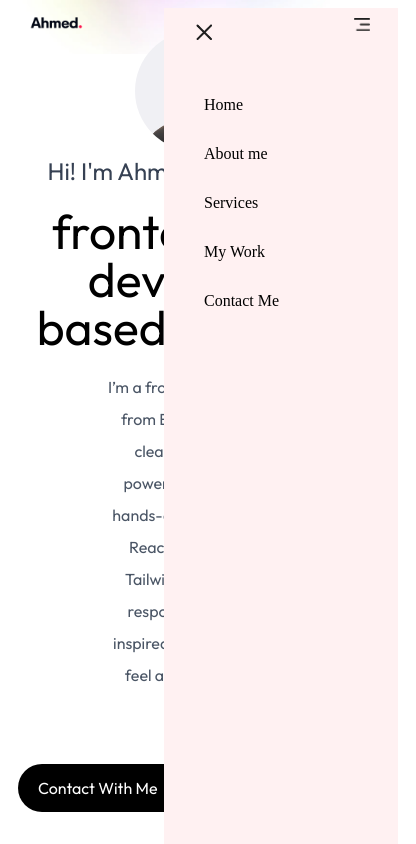
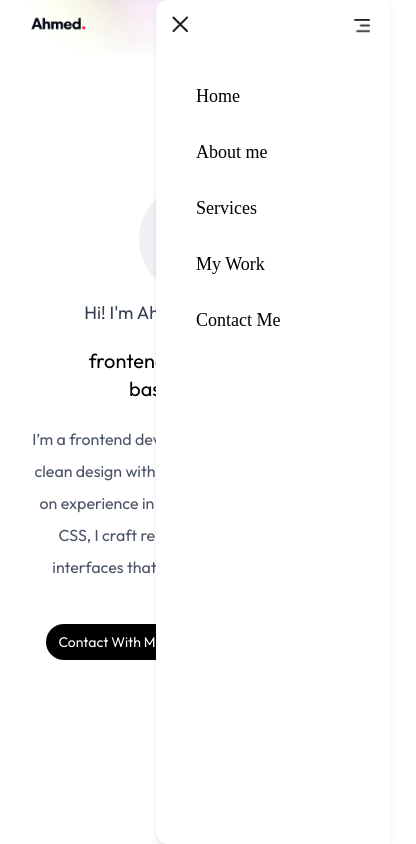
Before and after one commit to Ahmed1492/ahmed-portfolio, a Next.js app: page / in a window 390 px wide. Both pictures are taken after a click on the button 362 px from the left and 24 px from the top of the page. Shown: the top 844 px of the page, 416 px wide, since content can reach past the window. Built offline with nearby package versions, Linux system fonts and the light colour scheme; a web font is replaced by a local one.

Commit message:
handle UI

```diff
--- a/src/app/components/HeaderSection.jsx
+++ b/src/app/components/HeaderSection.jsx
@@ -21,17 +21,21 @@ const HeaderSection = () => {
   return (
     <div className={`w-full h-screen  `}>
       <div className="h-full  w-full flex flex-col gap-5 items-center justify-center">
-        <div className="flex flex-col gap-1 items-center ">
-          <Image src={assets.profile_img} alt="" className="w-30 rounded-full object-cover" />
-          <h3 className="text-2xl text-gray-700">Hi! I'm Ahmed Mohamed 👋🏻</h3>
+        <div className="flex  md:mt-0 flex-col gap-1 items-center ">
+          <Image
+            src={assets.profile_img}
+            alt=""
+            className="w-28 md:w-32 rounded-full object-cover"
+          />
+          <h3 className="text-lg md:text-2xl text-gray-700">Hi! I'm Ahmed Mohamed 👋🏻</h3>
         </div>
         {/* <button onClick={changeMode} className="bg-red-700 cursor-pointer">
           change mode
         </button> */}
-        <h2 className="text-5xl  text-center ">
+        <h2 className="text-xl md:text-5xl  text-center ">
           frontend web developer <br /> based in Cairo.
         </h2>
-        <p className="text-gray-600 max-w-[45%] text-center">
+        <p className="text-gray-600 max-w-[86%]  sm:max-w-[45%] text-center">
           I’m a frontend developer from Egypt, blending clean design with
           powerful code. With hands-on experience in React, Next.js, and
           Tailwind CSS, I craft responsive, anime-inspired interfaces that feel
@@ -41,7 +45,7 @@ const HeaderSection = () => {
         <div className="flex items-center mt-5 gap-6">
           <a
             href="#contact"
-            className="px-5 flex items-center gap-2  cursor-pointer py-2 bg-black rounded-full text-white"
+            className="md:px-5 px-3 py-2 flex items-center gap-2 text-sm md:text-base cursor-pointer bg-black rounded-full text-white"
           >
             Contact With Me
             <Image src={assets.right_arrow_white} alt="" className="w-4" />
@@ -49,7 +53,7 @@ const HeaderSection = () => {
           <a
             download
             href="/resume.pdf"
-            className="flex items-center gap-2 px-5  cursor-pointer py-2  rounded-full border border-slate-400"
+            className="flex items-center gap-2 md:px-5 px-3 py-2 text-sm md:text-base  cursor-pointer   rounded-full border border-slate-400"
           >
             My Reusme
             <Image src={assets.download_icon} alt="" className="w-4" />
--- a/src/app/components/MenueMobile.jsx
+++ b/src/app/components/MenueMobile.jsx
@@ -1,62 +1,48 @@
 "use client";
 import { assets } from "@/assets/assets";
 import Image from "next/image";
+import Link from "next/link";
 import React, { useState } from "react";
 
-const MenueMobile = () => {
+const MenueMobile = ({ isScroll }) => {
   const [isOpenMenue, setIsOpenMenue] = useState(false);
 
   return (
     <>
       <button
-        // onClick={(prev) => setIsOpenMenue(!prev)}
         onClick={() => setIsOpenMenue((prev) => !prev)}
-        className="block z-50 md:hidden ml-8"
+        className="block z-50 md:hidden ml-4"
       >
-        <Image src={assets.menu_black} alt="" className="w-6 cursor-pointer" />
+        <Image src={assets.menu_black} alt="menu" className="w-6 cursor-pointer" />
       </button>
 
-      {/* Mobile Menue */}
-
       <ul
-        className={`flex md:hidden transition-all translate-2  w-[60%] sm:w-[40%]  flex-col items-start gap-4 py-20 px-10 fixed ${
-          isOpenMenue ? "right-0" : "-right-[100%]"
-        }   top-0 bottom-0 w-64 z-40 h-screen bg-rose-50 transition duration-500`}
+        className={`fixed top-0 bottom-0 z-40 h-screen flex flex-col items-start gap-6 px-10 py-20 transition-all duration-500 ${
+          isOpenMenue ? "right-0" : "-right-full"
+        } w-[60%] sm:w-[40%] bg-white bg-opacity-50 backdrop-blur-lg shadow-md rounded-l-xl`}
       >
         {isOpenMenue && (
           <button
             onClick={() => setIsOpenMenue(false)}
-            className="absolute  z-50 cursor-pointer top-[1rem] left-[2rem] "
+            className="absolute top-4 left-4 z-50"
           >
-            <Image src={assets.close_black} alt="" className="w-4" />
+            <Image src={assets.close_black} alt="close" className="w-4" />
           </button>
         )}
 
-        <li onClick={() => setIsOpenMenue(false)} className="">
-          <a className="font-ovo" href="#top">
-            Home
-          </a>
-        </li>
-        <li onClick={() => setIsOpenMenue(false)}>
-          <a className="font-ovo" href="#about">
-            About me
-          </a>
-        </li>
-        <li onClick={() => setIsOpenMenue(false)}>
-          <a className="font-ovo" href="#services">
-            Services
-          </a>
-        </li>
-        <li onClick={() => setIsOpenMenue(false)}>
-          <a className="font-ovo" href="#work">
-            My Work
-          </a>
-        </li>
-        <li onClick={() => setIsOpenMenue(false)}>
-          <a className="font-ovo" href="#contact">
-            Contact Me
-          </a>
-        </li>
+        {[
+          { label: "Home", href: "/#top" },
+          { label: "About me", href: "/#about" },
+          { label: "Services", href: "/#services" },
+          { label: "My Work", href: "/#work" },
+          { label: "Contact Me", href: "/#contact" },
+        ].map(({ label, href }) => (
+          <li key={label} onClick={() => setIsOpenMenue(false)}>
+            <Link className="font-ovo text-lg" href={href}>
+              {label}
+            </Link>
+          </li>
+        ))}
       </ul>
     </>
   );
--- a/src/app/components/Navbar.jsx
+++ b/src/app/components/Navbar.jsx
@@ -1,6 +1,6 @@
 "use client";
 import Image from "next/image";
-import Link from "next/link";  // ✅ import Link
+import Link from "next/link"; // ✅ import Link
 import React, { useEffect, useState } from "react";
 import { assets } from "../../assets/assets";
 import MobileMenue from "../components/MenueMobile";
@@ -45,19 +45,29 @@ const Navbar = () => {
           }`}
         >
           <li>
-            <Link className="font-ovo" href="/#top">Home</Link>
+            <Link className="font-ovo" href="/#top">
+              Home
+            </Link>
           </li>
           <li>
-            <Link className="font-ovo" href="/#about">About me</Link>
+            <Link className="font-ovo" href="/#about">
+              About me
+            </Link>
           </li>
           <li>
-            <Link className="font-ovo" href="/#services">Services</Link>
+            <Link className="font-ovo" href="/#services">
+              Services
+            </Link>
           </li>
           <li>
-            <Link className="font-ovo" href="/#work">My Work</Link>
+            <Link className="font-ovo" href="/#work">
+              My Work
+            </Link>
           </li>
           <li>
-            <Link className="font-ovo" href="/#contact">Contact Me</Link>
+            <Link className="font-ovo" href="/#contact">
+              Contact Me
+            </Link>
           </li>
         </ul>
 
@@ -78,7 +88,7 @@ const Navbar = () => {
           </Link>
         </div>
 
-        <MobileMenue />
+        <MobileMenue isScroll={isScroll} />
       </nav>
     </>
   );
--- a/src/app/components/ProjectsSection.jsx
+++ b/src/app/components/ProjectsSection.jsx
@@ -29,7 +29,7 @@ const ProjectsSection = () => {
       </p>
       <div>
         {/* Filters */}
-        <div className="flex justify-center gap-2">
+        <div className=" flex-wrap sm:flex-nowrap flex justify-center gap-2">
           {categories.map(({ category, label }) => (
             <button
               key={category}
--- a/src/assets/assets.js
+++ b/src/assets/assets.js
@@ -111,7 +111,7 @@ export const projectsData = [
         id: 1,
         title: "Social Media App",
         slug: "social-media-app",
-        img: ["/projects/socialMedia.png"],
+        img: ["/workn.png", '/work-1.png'],
         techUsed: ["Next.js", "Prisma", "MySQL", "Clerk.js", "Tailwind CSS", "Zod", "Svix"],
         category: "fullstack",
         description: "A full-stack social media platform with dynamic user interactions, scalable architecture, and modern UX.",
@@ -170,8 +170,7 @@ export const projectsData = [
         id: 3,
         title: "Task Manager App",
         slug: "task-manager-app",
-        img: ["/work-4.png"], // replace with your mockup/screenshot image
-        techUsed: ["React.js", "Node.js", "Express.js", "MongoDB", "JWT", "Tailwind CSS"],
+        img: ["/workn.png", '/work-1.png'], techUsed: ["React.js", "Node.js", "Express.js", "MongoDB", "JWT", "Tailwind CSS"],
         category: "fullstack",
         description: "A full-stack task management application to help users organize and track tasks efficiently with secure authentication and CRUD functionality.",
         features: [
@@ -194,8 +193,7 @@ export const projectsData = [
         id: 6,
         title: "ECommerce App",
         slug: "ecommerce-app",
-        img: ["/work-4.png"], // replace with your mockup/screenshot image
-        techUsed: ["React.js", "Sass (SCSS)", "React Router", "Redux Toolkit"],
+        img: ["/workn.png", '/work-1.png'], techUsed: ["React.js", "Sass (SCSS)", "React Router", "Redux Toolkit"],
         category: "frontend",
         description: "A simple eCommerce application with product listings, category filtering, single product pages, and responsive design.",
         features: [
@@ -215,8 +213,7 @@ export const projectsData = [
         id: 7,
         title: "Product Listing and Search Application",
         slug: "product-listing-app",
-        img: ["/work-4.png"], // replace with your mockup/screenshot image
-        techUsed: ["React.js", "Tailwind CSS", "localStorage"],
+        img: ["/workn.png", '/work-1.png'], techUsed: ["React.js", "Tailwind CSS", "localStorage"],
         category: "frontend",
         description: "A product management application with search, filtering, sorting, pagination, and add product functionality, styled with Tailwind CSS.",
         features: [
@@ -238,8 +235,7 @@ export const projectsData = [
         id: 8,
         title: "Travel Destination Website",
         slug: "travel-destination-website",
-        img: ["/work-4.png"], // replace with your mockup/screenshot image
-        techUsed: ["HTML", "CSS", "Tailwind CSS"],
+        img: ["/workn.png", '/work-1.png'], techUsed: ["HTML", "CSS", "Tailwind CSS"],
         category: "ui",
         description: "A responsive travel destination landing page showcasing destinations, services, and customer testimonials with a modern UI design.",
         features: [
@@ -257,8 +253,7 @@ export const projectsData = [
         id: 20,
         title: "Easy-Edit",
         slug: "easy-edit",
-        img: ["/work-4.png"],
-        techUsed: ["HTML", "CSS", "Bootstrap"],
+        img: ["/workn.png", '/work-1.png'], techUsed: ["HTML", "CSS", "Bootstrap"],
         category: "ui",
         description: "A professional and responsive website template tailored for finance, cryptocurrency, and digital currency platforms, adaptable across industries.",
         features: [
```
Also changed, not shown: public/workn.png (added).
